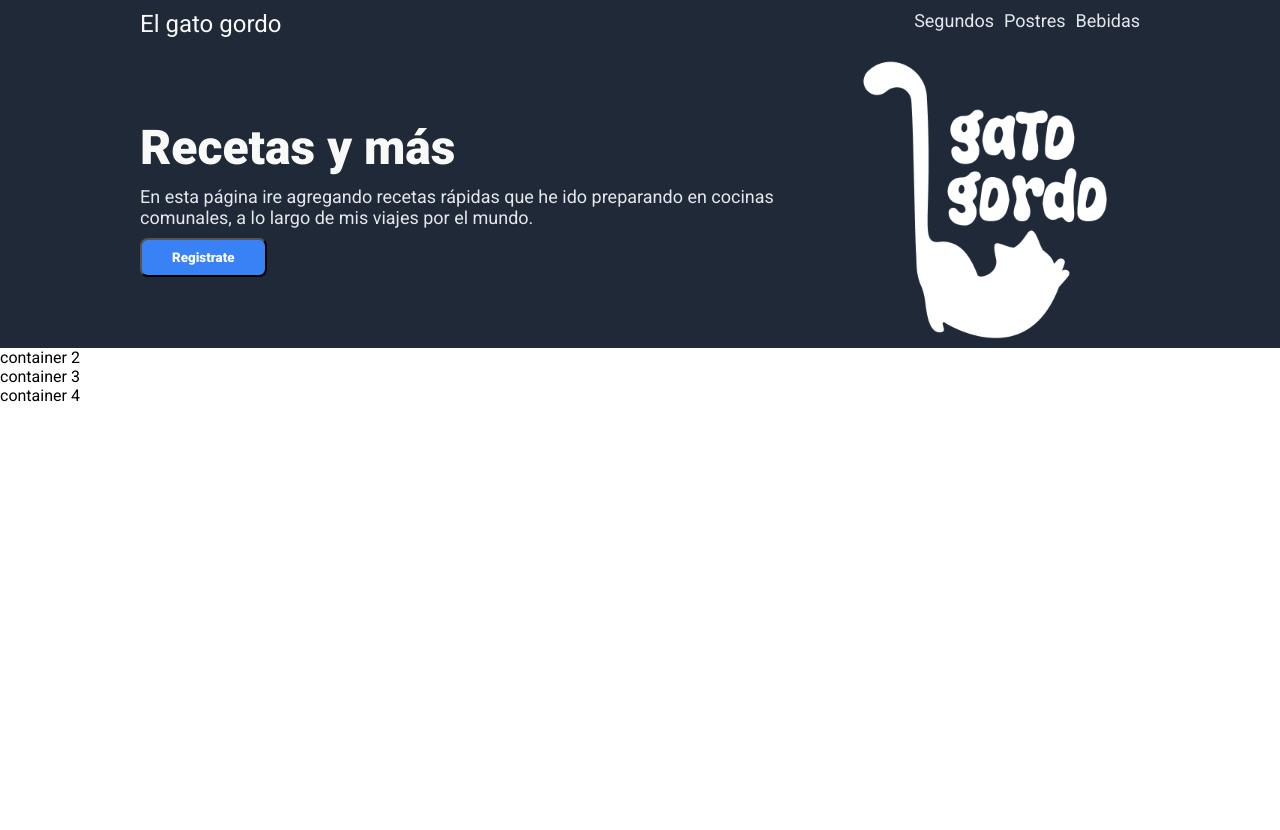
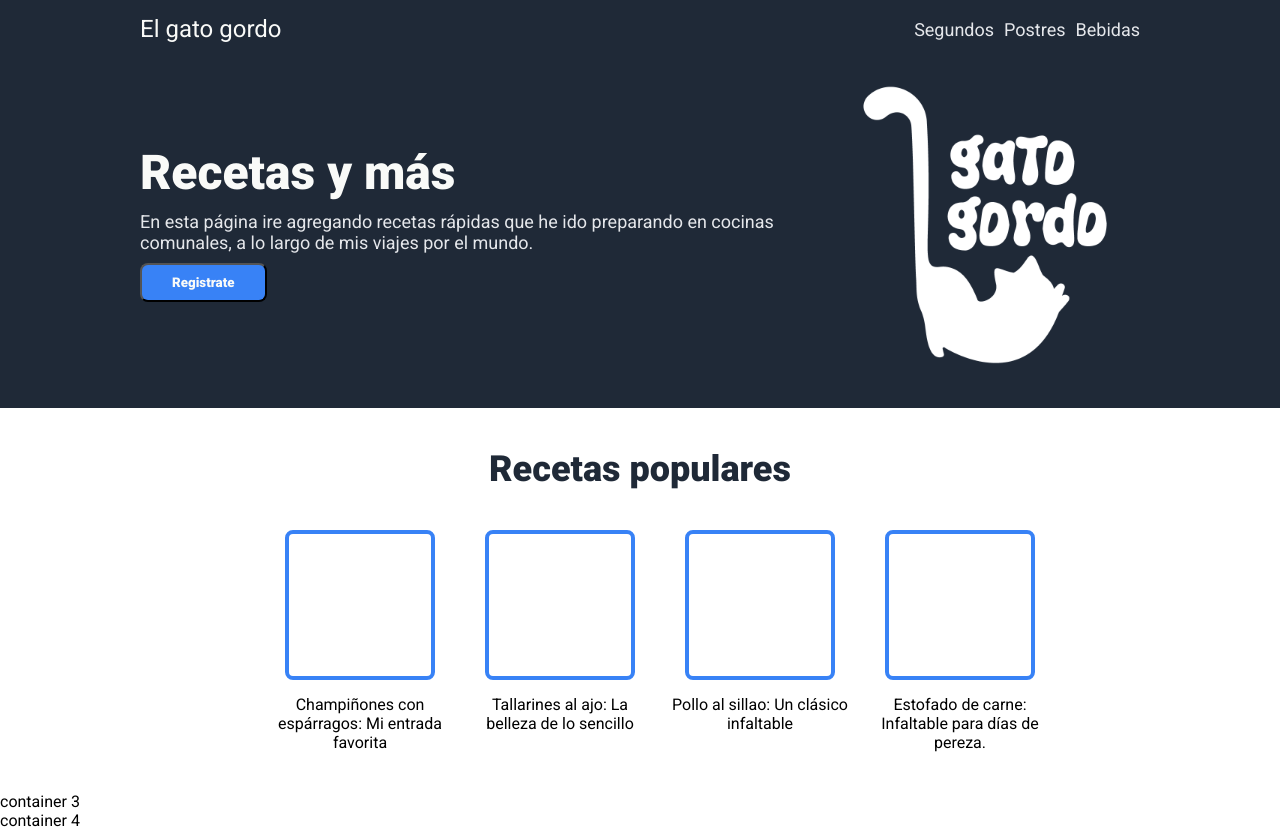
Before and after one commit to Techanis/landing-page-2, a plain HTML site: page index.html in a window 1280 px wide. Before the commit the page ends 800 px from the top, so only its background shows below. Drawn offline with Linux system fonts and the light colour scheme; a web font is replaced by a local one.

Commit message:
Add second container

```diff
--- a/index.html
+++ b/index.html
@@ -9,7 +9,8 @@
 
 <body>
     <div class="container-1">
-        <div class="header max-width-container">
+        <div class="max-width-container">
+            <div class="header">
                 <div class="name-logo">
                     El gato gordo
                 </div>
@@ -21,7 +22,7 @@
                     </ul>
                 </div>
             </div>
-        <div class="hero max-width-container">
+            <div class="hero">
                 <div class="hero-text">
                     <div  class="hero-title"> Recetas y más </div>
                     <div class="hero-description">
@@ -32,9 +33,49 @@
                 <img class="hero-image" src="images/gato-logo.png" alt="Logo del El Gato Gordo" >
             </div>
         </div>
+    </div>
 
     <div class="container-2">
-        container 2
+        <div class="max-width-container">
+            <div class="container-2-title">
+                Recetas populares
+            </div>
+            <ul class="container-2-cards">
+                <li class="card">
+                    <div class="card-image">
+
+                    </div>
+                    <div class="card-text">
+                        Champiñones con espárragos: Mi entrada favorita
+                    </div>
+                </li>
+
+                <li class="card">
+                    <div class="card-image">
+
+                    </div>
+                    <div class="card-text">
+                        Tallarines al ajo: La belleza de lo sencillo
+                    </div>
+                </li>
+                <li class="card">
+                    <div class="card-image">
+
+                    </div>
+                    <div class="card-text">
+                        Pollo al sillao: Un clásico infaltable
+                    </div>
+                </li>
+                <li class="card">
+                    <div class="card-image">
+
+                    </div>
+                    <div class="card-text">
+                        Estofado de carne: Infaltable para días de pereza.
+                    </div>
+                </dli>
+            </ul>
+        </div>
     </div>
 
     <div class="container-3">
--- a/styles.css
+++ b/styles.css
@@ -46,18 +46,30 @@ button {
     display: flex;
     flex-direction: column;
     align-items: center;
+    padding: 15px 0;
 }
 
 .header {
-    padding: 10px 0;
+    padding-bottom: 10px;
     display: flex;
     /* flex: auto; */
     justify-content: space-between;
     font-size: 24px;
+    /* margin: auto; */
+    width: auto;
+}
+
+.name-logo {
+    margin-right: auto;
 }
 
 .max-width-container {
-    width: 1000px;
+    max-width: 1000px;
+}
+
+.header-links {
+    display: flex;
+    align-items: center;
 }
 
 .header-links ul{
@@ -65,12 +77,12 @@ button {
     gap: 10px;
     font-size: 18px;
     color: #E5E7EB;
-
 }
 
 .hero {
     display: flex;
     gap: 30px;
+    padding: 20px 0;
 }
 
 .hero-text {
@@ -92,4 +104,47 @@ button {
 .hero-image {
     width: 300px;
 }
-/* -------------------------------------- */
+/* container 2 -------------------------------------- */
+
+.container-2 {
+    display: flex;
+    padding: 40px 0;
+    justify-content: center;
+}
+
+.container-2 .max-width-container {
+    display: flex;
+    flex-direction: column;
+    gap: 40px;
+    align-items: center;
+}
+
+.container-2-title {
+    font-size: 36px;
+    color: #1F2937;
+    font-weight: 900;
+}
+
+.container-2-cards{
+    display: flex;
+    flex-wrap: wrap;
+    justify-content: center;
+    gap:20px;
+}
+
+.card {
+    display: flex;
+    flex-direction: column;
+    gap: 15px;
+    flex-shrink: 0;
+    width: 180px;
+    align-items: center;
+    text-align: center;
+}
+
+.card-image {
+    border-radius: 8px;
+    border: 4px solid #3882F6 ;
+    width: 150px;
+    height: 150px;
+}
```
Lines whose indentation alone changed are shown as unchanged.
